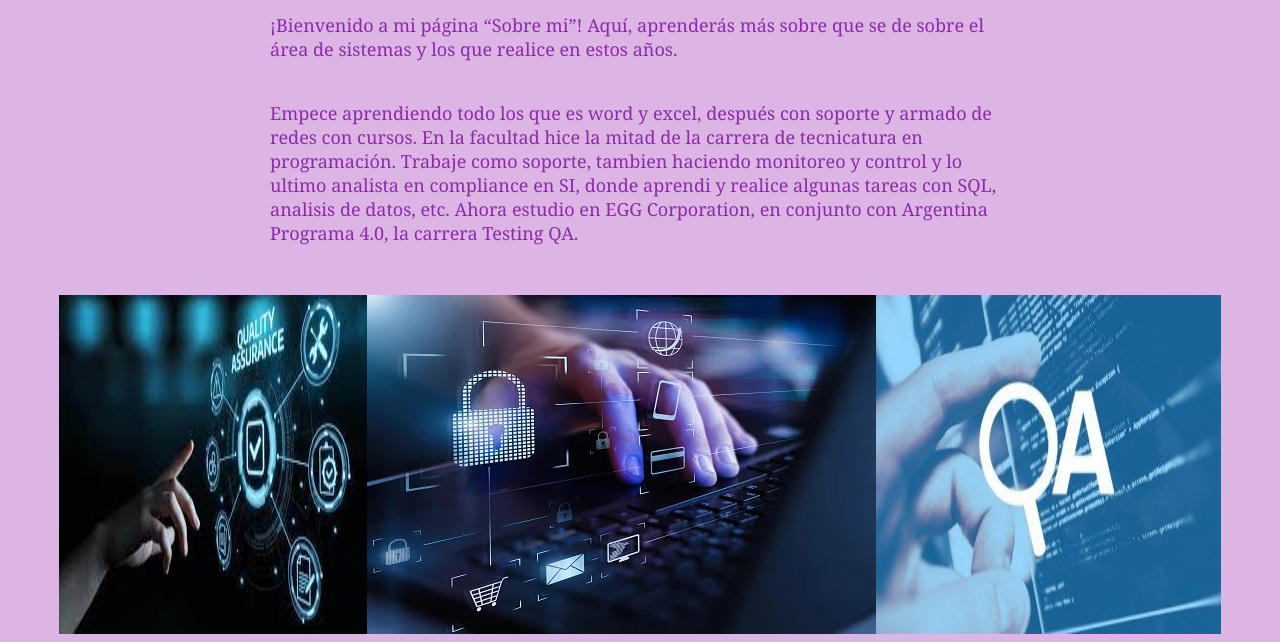
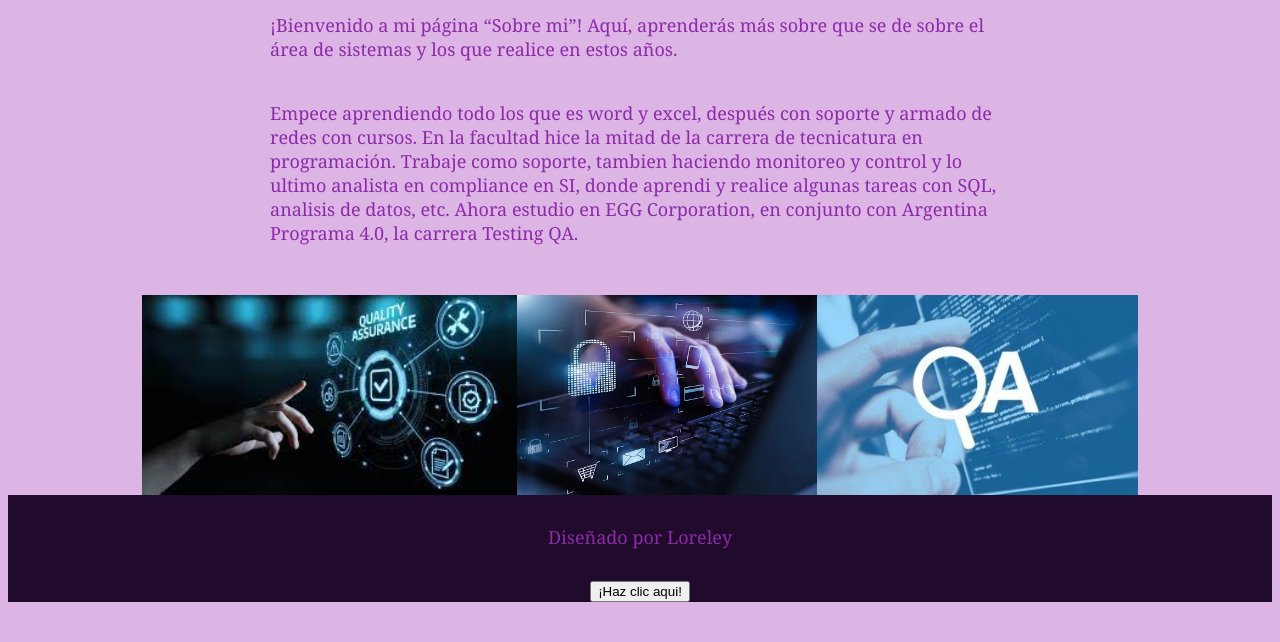
Before and after one commit to Lorelo08/Ej-dia-9, a plain HTML site: page about.html in a window 1280 px wide. Shown: the part 185-827 px from the top of the page. After the commit the page ends 800 px from the top, so only its background shows below. Drawn offline with Linux system fonts and the light colour scheme.

Commit message:
mi primera confirmación de actualización

```diff
--- a/about.html
+++ b/about.html
@@ -5,7 +5,7 @@
 <link rel="stylesheet" type="text/css" href="estilos.css">
 </head>
 <body>
-    <div class="container-nav">
+  <header class="container-nav">
     <nav class="navbar" role="navigation">
      <a href="index.html" class="brand">Mi página web</a>
      <ul class="nav-links">
@@ -16,7 +16,8 @@
      </ul>
    </nav>
    <button class="button-menu-toggle">Menu</button>
-      </div>
+  </header>
+  <main>
   <div class="container">
     <h1>Acerca de</h1>
     <p>¡Bienvenido a mi página “Sobre mi”! Aquí,
@@ -29,10 +30,17 @@
     </p>
   </div>
   <div class="img-container">
-    <img src="imagenes/Testing2.jpeg" alt="Descripción de la imagen 1" />
-    <img src="imagenes/Seguridad.jpg" alt="Descripción de la imagen 2" />
-    <img src="imagenes/Testing3.jpg" alt="Descripción de la imagen 3" />
+    <img src="Imagenes/Testing2.jpg" alt="Descripción de la imagen 1" />
+    <img src="Imagenes/Seguridad.jpg" alt="Descripción de la imagen 2" />
+    <img src="Imagenes/Testing3.jpg" alt="Descripción de la imagen 3" />
  </div>
+ </main>
+ <footer>
+  <p> Diseñado por Loreley</p>
+  <div class="btn">
+    <button onclick="showAlert()" aria-label="Dispara una alerta de saludo"> ¡Haz clic aqui!</button>
+  </div>
+</footer>
 <script src="script.js"></script>
 </body>
 </html>
--- a/estilos.css
+++ b/estilos.css
@@ -18,6 +18,9 @@ p {
    padding: 10px;
    margin: 20px;
 }
+main{
+     min-height: 71vh;
+}
 .container {
              max-width: 800px;
              margin: auto;
@@ -36,6 +39,8 @@ p {
       text-align: center;
       font-family: 'Grand Hotel',Georgia ,serif;
 }
+
+
 
 @media (max-width: 600px) {
          .column {
@@ -79,6 +84,7 @@ a {
                display: flex;
                flex-wrap: wrap;
                justify-content: center;
+               align-items: center;
               }
 .video-conteiner{
                  display: flex;
@@ -87,6 +93,23 @@ a {
                  gap: 50px;
                  padding: 50px;
                 }
+footer{
+      position: relative;
+      bottom: 0;
+      z-index: -1;
+      display: flex;
+      flex-direction: column;
+      align-items: center;
+      justify-content: center;
+      background-color:#210B2C;
+      min-height: 47px;
+      text-align: center;
+      width: 100%;
+      }
+img{
+      height: 200px;
+}
+
 
 @media (max-width: 768px) {
       .column {
@@ -119,8 +142,13 @@ a {
                   gap:70px;
                   font-size: 40px;
                   }
-      .img-container{flex-direction: column;
-                    }
+      .img-container{
+            flex-direction: column;
+                }
+      .video-container{
+            padding: 10px;
+            gap: 5px;
+      }
       iframe, video {
                        max-width: 90%;
                       }
--- a/script.js
+++ b/script.js
@@ -1,11 +1,14 @@
 function showAlert() {alert
     ('Hola, esta es una alerta desde javaScript!');
 }
+
+const form = document.getElementById('myForm');
 
 function validateEmail(email) {
     const regex = /^[^\s@]+@[^\s@]+\.[^\s@]{2,7}$/
     return regex.test(email)
     }
+
 function validateForm() {
     const emailInput = document.getElementById('email');
     const email = emailInput.value;
@@ -16,11 +19,12 @@ function validateForm() {
     }
     }
 
-const form = document.getElementById('myForm');
+if (form){
 form.addEventListener('submit', function(event) {
-event.preventDefault();
+event.preventDefault()
 validateForm();
 });
+}
 
 document.querySelector("button.button-menu-toggle")
 .addEventListener("click", function() {
```
Also changed, not shown: contact.html (+10 -2 lines), index.html (+9 -11 lines), services.html (+10 -2 lines), Imagenes/Programacion.jpg (deleted), Imagenes/Testing.jpeg (deleted), Imagenes/Testing2.jpg (renamed from Imagenes/Testing2.jpeg). Lines whose indentation alone changed are shown as unchanged.
